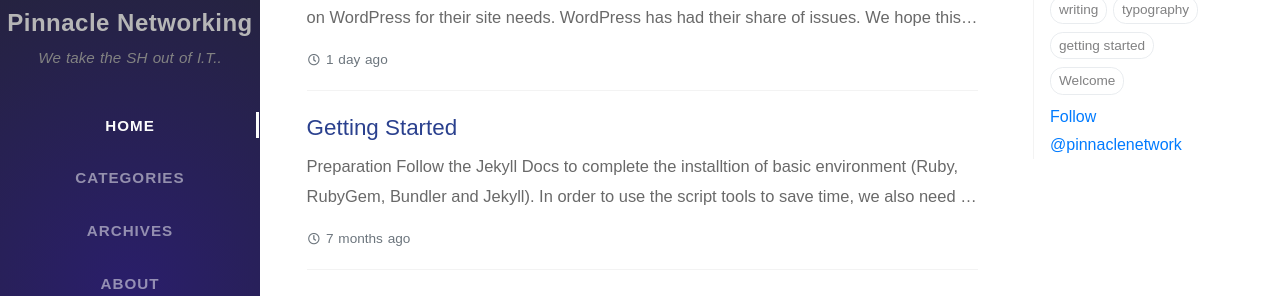
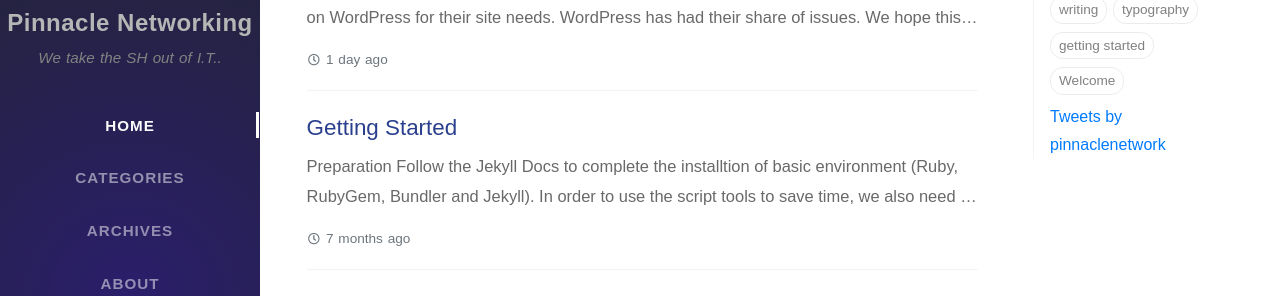
Before and after one commit to Pinnaclenetworking/pinnaclenetworking.github.io, a Jekyll site: the page built from index.html, in a window 1280 px wide. Shown: the part 151-447 px from the top of the page. Built offline with Jekyll 4.4.1, drawn with Linux system fonts in a browser that asks for light colours; nearby versions of some CDN libraries; some web fonts are replaced; the list of posts is cut into pages by our own code; comment, search, counter and statistics services are not loaded.

Commit message:
Update trending-tags.html

```diff
--- a/_includes/trending-tags.html
+++ b/_includes/trending-tags.html
@@ -26,4 +26,4 @@
   {% endif %}
 {% endfor %}
 
-<a href="https://twitter.com/pinnaclenetwork?ref_src=twsrc%5Etfw" class="twitter-follow-button" data-show-count="false">Follow @pinnaclenetwork</a><script async src="https://platform.twitter.com/widgets.js" charset="utf-8"></script>
+<a class="twitter-timeline" href="https://twitter.com/pinnaclenetwork?ref_src=twsrc%5Etfw">Tweets by pinnaclenetwork</a> <script async src="https://platform.twitter.com/widgets.js" charset="utf-8"></script>
```
